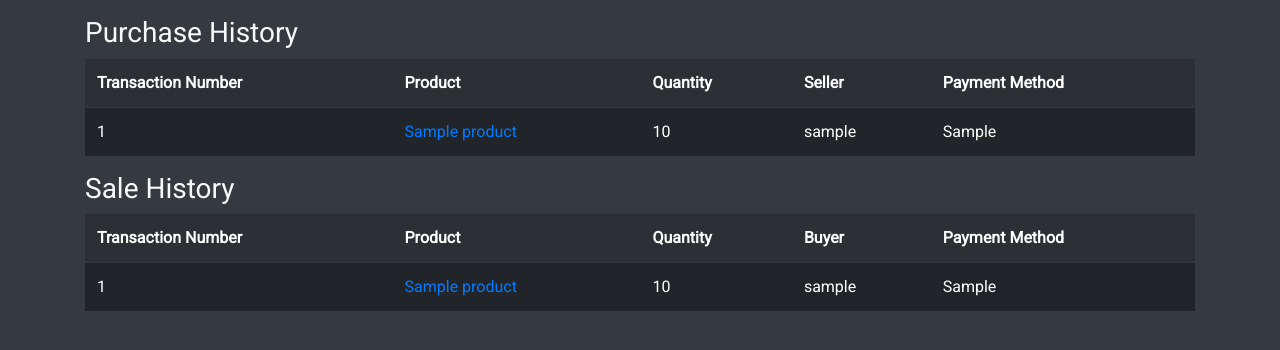
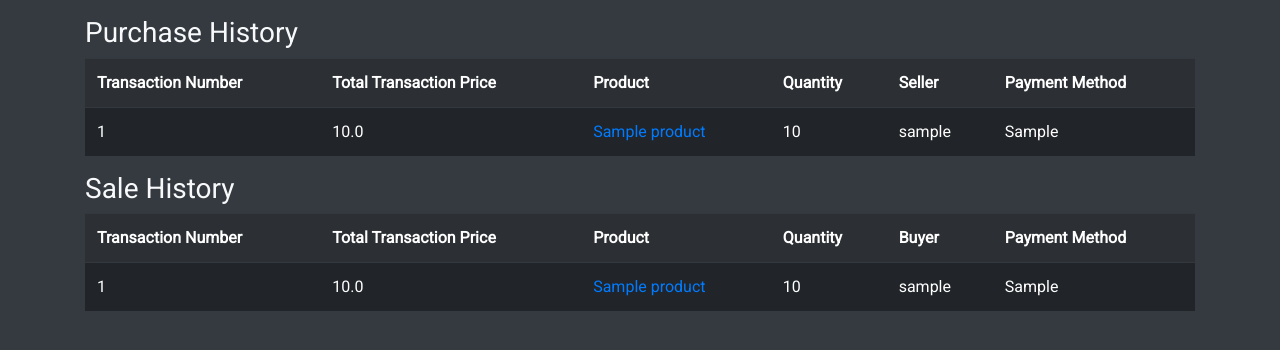
Before and after one commit to TomeCarvalho/TPW_T1, a Django app: page /history/ in a window 1280 px wide. Shown: the part 72-422 px from the top of the page. Run offline with Django 3.2, Linux system fonts and the light colour scheme; a user stored in the database is signed in; tables that the repository leaves empty hold one stand-in row (values such as "Sample post"); some libraries are stand-ins or nearby versions.

Commit message:
Add total sale price to history

```diff
--- a/djangoProject/app/models.py
+++ b/djangoProject/app/models.py
@@ -32,6 +32,9 @@ class Sale(models.Model):
     client = models.ForeignKey(User, on_delete=models.CASCADE)
     paymentMethod = models.CharField(max_length=100)
 
+    @property
+    def total_price(self):
+        return sum(prod_inst.product.price for prod_inst in self.productinstance_set.all())
 
 class ProductInstance(models.Model):
     product = models.ForeignKey(Product, on_delete=models.CASCADE)
--- a/djangoProject/templates/history.html
+++ b/djangoProject/templates/history.html
@@ -6,6 +6,7 @@
             <table class="table table-striped table-dark">
                 <tr>
                     <th>Transaction Number</th>
+                    <th>Total Transaction Price</th>
                     <th>Product</th>
                     <th>Quantity</th>
                     <th>Seller</th>
@@ -14,6 +15,7 @@
                 {% for prod_inst in purchases %}
                     <tr>
                         <td>{{ prod_inst.sale.id }}</td>
+                        <td>{{ prod_inst.sale.total_price }}</td>
                         <td><a href="/products/{{ prod_inst.product_id }}">{{ prod_inst.product.name }}</a></td>
                         <td>{{ prod_inst.quantity }}</td>
                         <td>{{ prod_inst.product.seller }}</td>
@@ -29,6 +31,7 @@
             <table class="table table-striped table-dark">
                 <tr>
                     <th>Transaction Number</th>
+                    <th>Total Transaction Price</th>
                     <th>Product</th>
                     <th>Quantity</th>
                     <th>Buyer</th>
@@ -37,6 +40,7 @@
                 {% for prod_inst in sales %}
                     <tr>
                         <td>{{ prod_inst.sale.id }}</td>
+                        <td>{{ prod_inst.sale.total_price }}</td>
                         <td><a href="/products/{{ prod_inst.product_id }}">{{ prod_inst.product.name }}</a></td>
                         <td>{{ prod_inst.quantity }}</td>
                         <td>{{ prod_inst.client }}</td>
```
